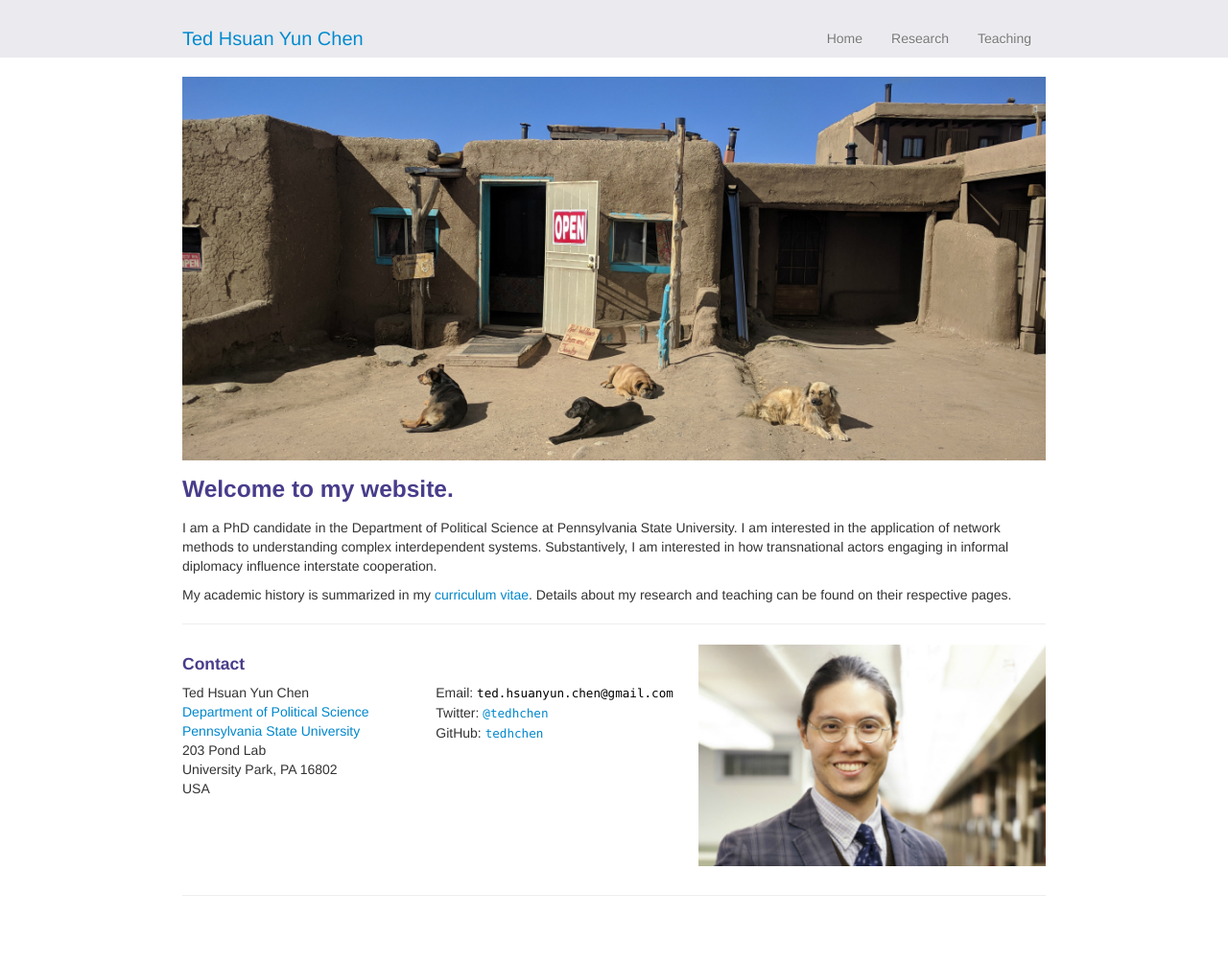
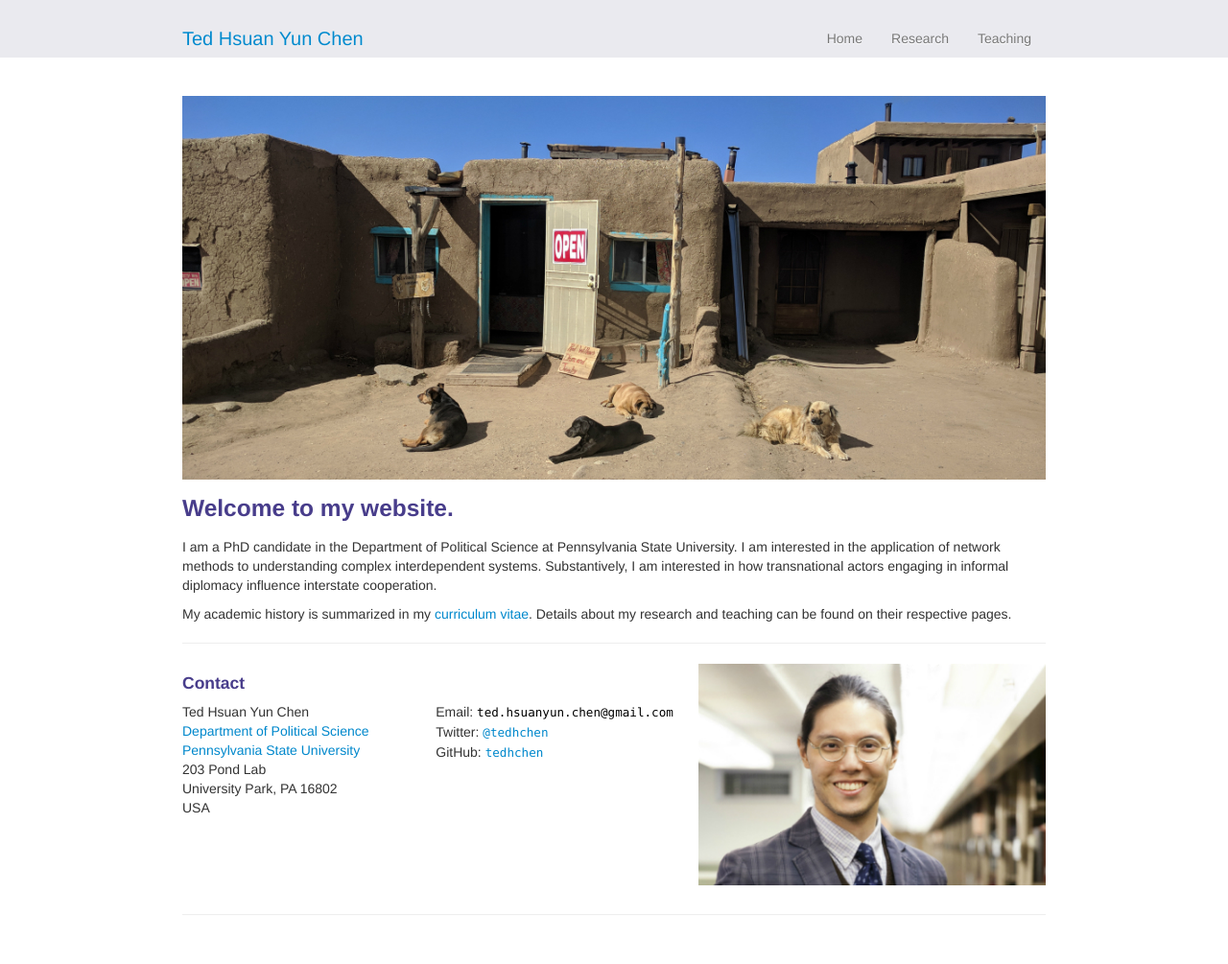
Before and after one commit to tedhchen/tedhchen.github.io, a Jekyll site: the page built from index.md, in a window 1280 px wide. Shown: the whole page at 96% size. Built offline with Jekyll 4.4.1, drawn with Linux system fonts in a browser that asks for light colours.

Commit message:
adjusted navbar spacing

```diff
--- a/assets/themes/twitter/css/style.css
+++ b/assets/themes/twitter/css/style.css
@@ -23,6 +23,11 @@
   filter: none;
   border: 0px;
   box-shadow: none;
+}
+
+.navbar-static-top {
+    position: static;
+    margin-bottom: 20px;
 }
 
 .navbar .brand {
```
